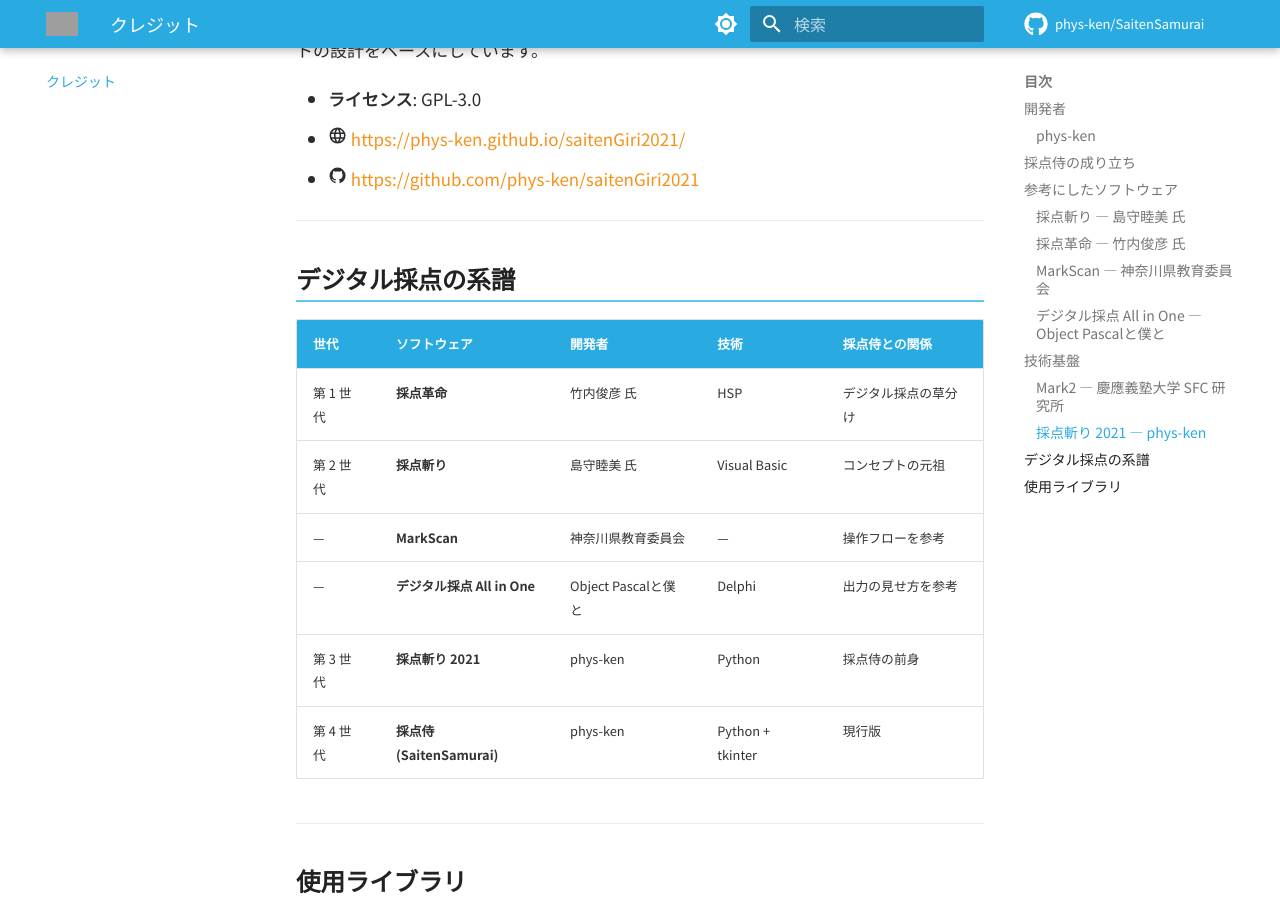
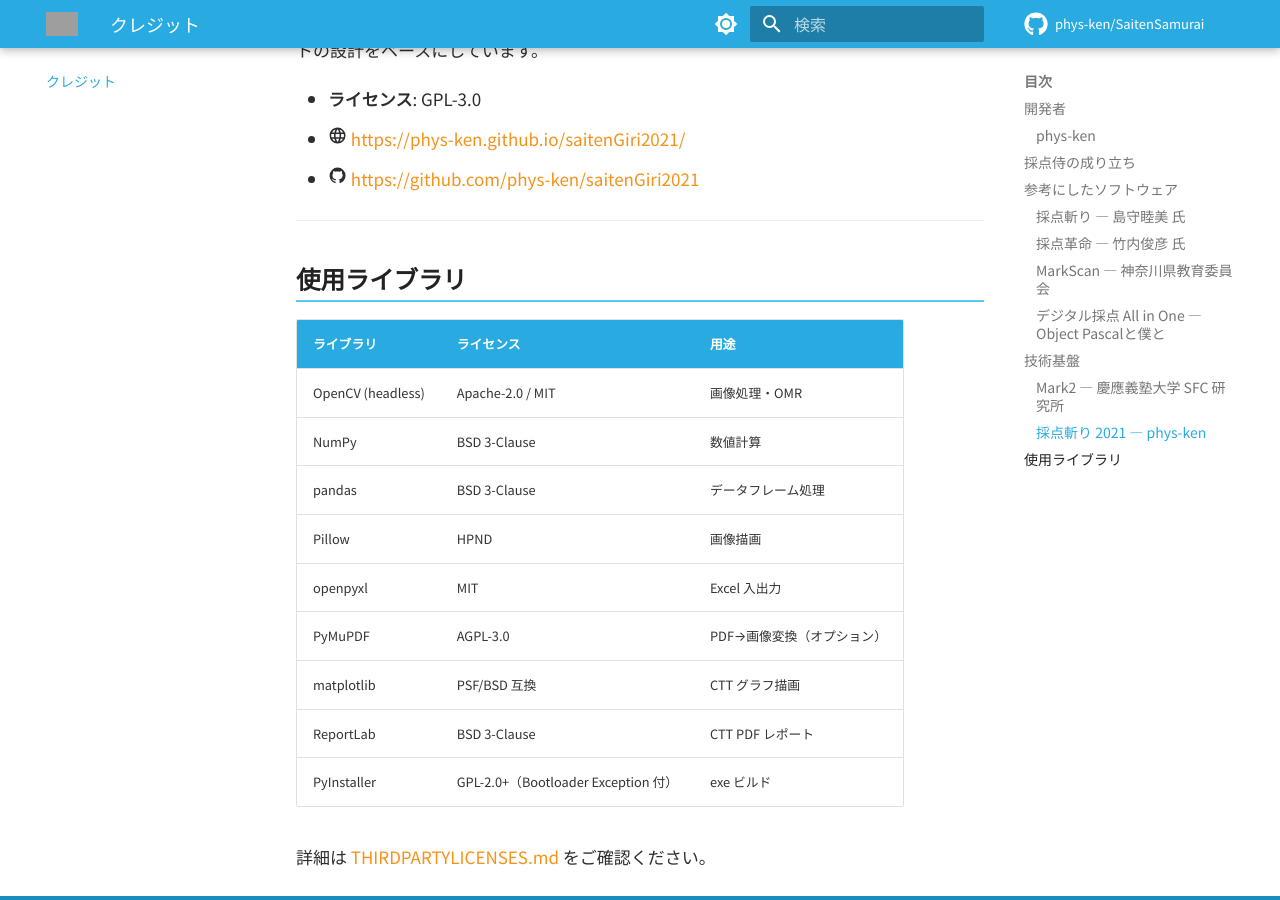
Before and after one commit to phys-ken/SaitenSamurai, an MkDocs documentation site: the page built from docs/credits.md, in a window 1280 px wide and 900 px high, scrolled down 2501 px. Built offline with MkDocs 1.6.1 and Material for MkDocs 9.7.7, drawn with Linux system fonts in a browser that asks for light colours; comment, search, counter and statistics services are not loaded; grey boxes are pictures that could not be loaded.

Commit message:
docs: 「デジタル採点の系譜」テーブルを削除
他ソフトウェアへの世代序列表記は不適切なため削除。
個別の謝辞セクションで敬意を表す形に統一。

```diff
--- a/docs/credits.md
+++ b/docs/credits.md
@@ -81,19 +81,6 @@
 
 ---
 
-## デジタル採点の系譜
-
-| 世代 | ソフトウェア | 開発者 | 技術 | 採点侍との関係 |
-|---|---|---|---|---|
-| 第 1 世代 | **採点革命** | 竹内俊彦 氏 | HSP | デジタル採点の草分け |
-| 第 2 世代 | **採点斬り** | 島守睦美 氏 | Visual Basic | コンセプトの元祖 |
-| — | **MarkScan** | 神奈川県教育委員会 | — | 操作フローを参考 |
-| — | **デジタル採点 All in One** | Object Pascalと僕と | Delphi | 出力の見せ方を参考 |
-| 第 3 世代 | **採点斬り 2021** | phys-ken | Python | 採点侍の前身 |
-| 第 4 世代 | **採点侍 (SaitenSamurai)** | phys-ken | Python + tkinter | 現行版 |
-
----
-
 ## 使用ライブラリ
 
 | ライブラリ | ライセンス | 用途 |
```
